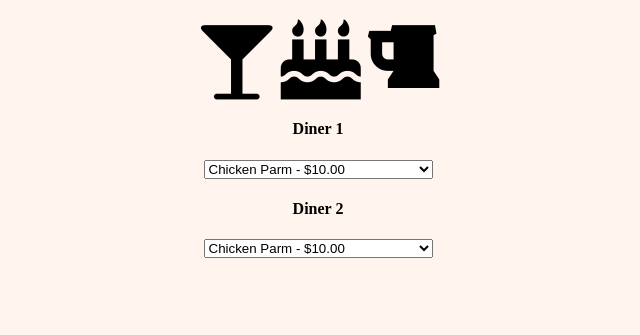
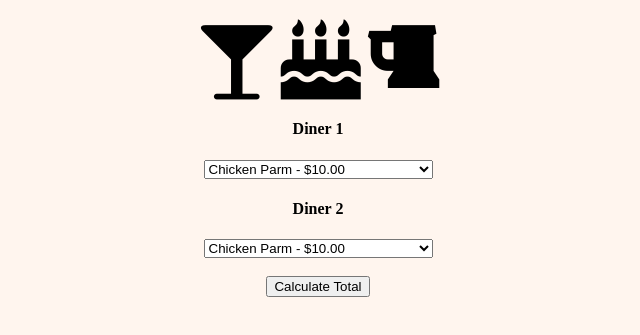
Before and after one commit to abby-garcia/meal-calculator, a plain HTML site: page index.html in a window 1280 px wide. Shown: the part 125-460 px from the top of the page, without its empty margins (322-962 px from the left). Drawn offline with nearby package versions, Linux system fonts and the light colour scheme.

Commit message:
calculate total button

```diff
--- a/index.html
+++ b/index.html
@@ -25,6 +25,7 @@
     </section>
 
 
+<!-- Dropdowns -->
     <div class="row">
     <section class="diner1option col-md-6">
         <h4>Diner 1</h4>
@@ -49,10 +50,17 @@
                 <option value="wine">Wine - $8.00</option>
             </select>
     </section>
+    </div>
+
+    <br>
+
+<!-- Total -->
+
+    <section class="total">
+        <button type="button">Calculate Total</button>
 
 
-
-    </div>
+    </section>
 
 
 
```
